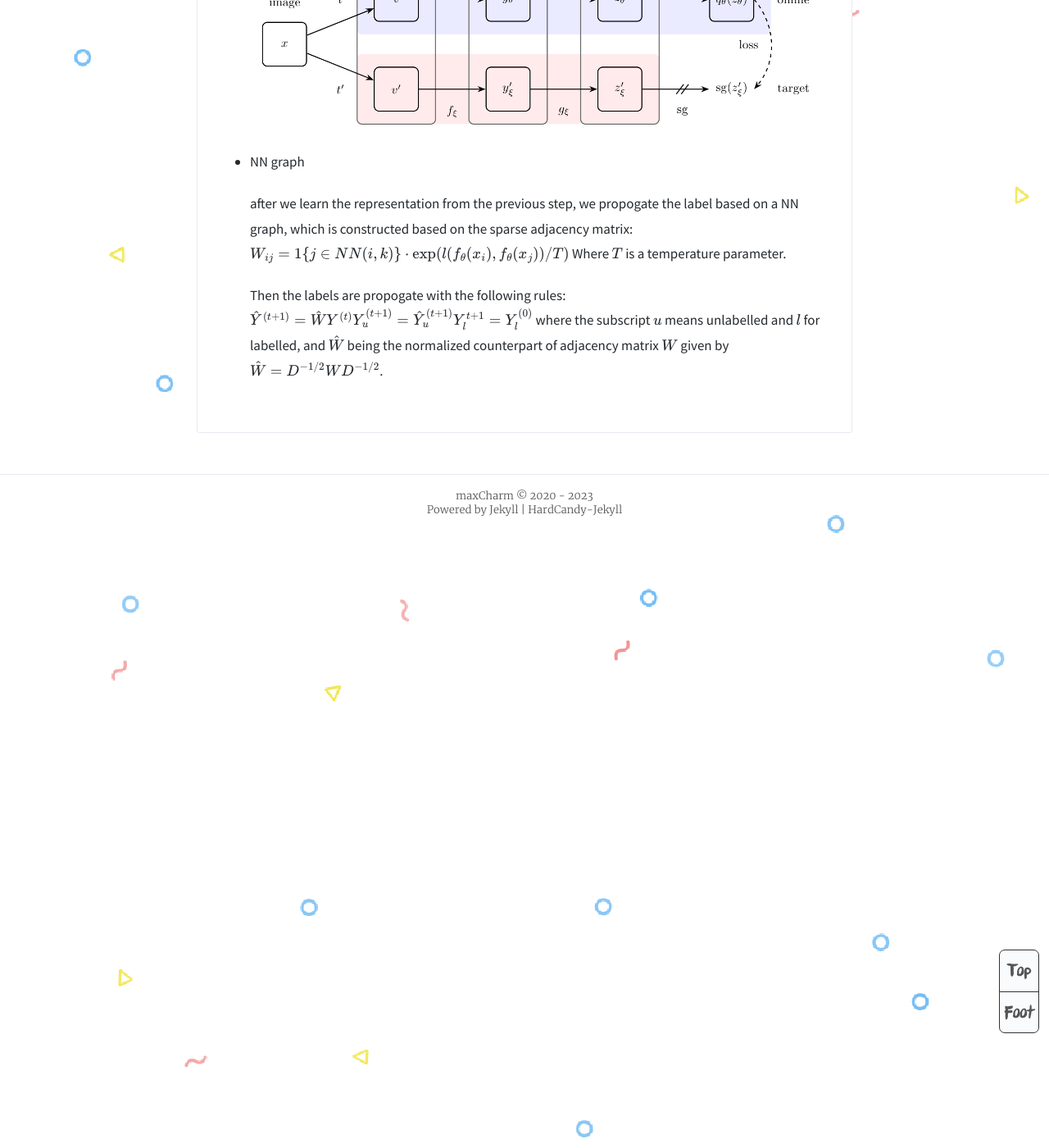
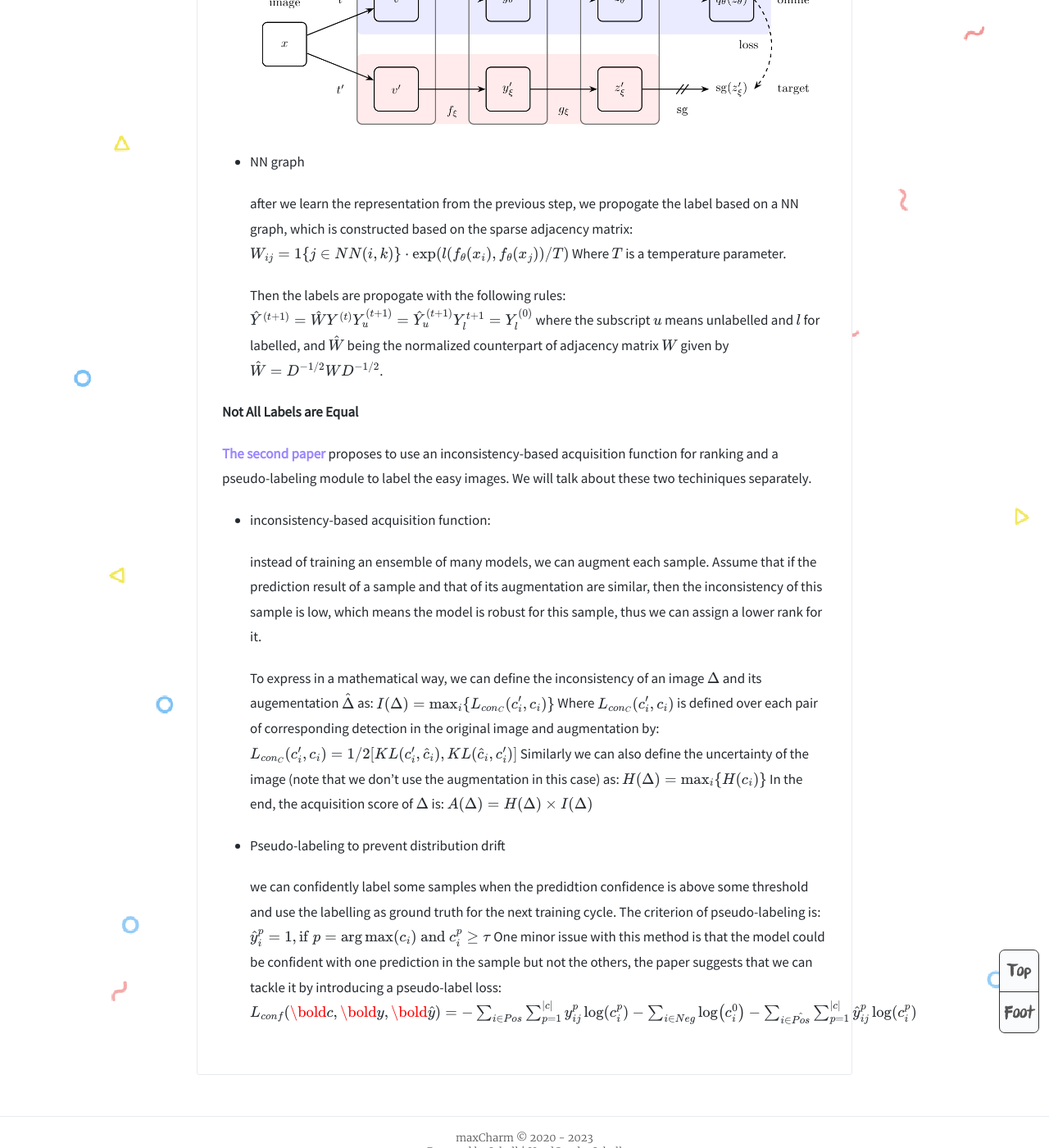
Before and after one commit to Maxcharm/Maxcharm.github.io, a Jekyll site: the page built from _posts/2023-03-10-Active-Learning.md, in a window 1280 px wide and 1400 px high, scrolled down 2020 px. Shown: the whole window at 82% size. Built offline with Jekyll 4.4.1, drawn with Linux system fonts in a browser that asks for light colours; comment, search, counter and statistics services are not loaded.

Commit message:
edit post'

```diff
--- a/_posts/2023-03-10-Active-Learning.md
+++ b/_posts/2023-03-10-Active-Learning.md
@@ -69,3 +69,42 @@ Some challenges of active learning in deep learning scenario are that 1. Multi-c
   Y_l^{t+1} = Y_l^{(0)}
   $$
   where the subscript $u$ means unlabelled and $l$ for labelled, and $\hat W$ being the normalized counterpart of adjacency matrix $W$ given by $\hat W = D^{-1/2}WD^{-1/2}$.
+
+
+
+**Not All Labels are Equal**
+
+[The second paper](http://arxiv.org/abs/2106.11921) proposes to use an inconsistency-based acquisition function for ranking and a pseudo-labeling module to label the easy images. We will talk about these two techiniques separately.
+
+- inconsistency-based acquisition function:
+
+  instead of training an ensemble of many models, we can augment each sample. Assume that if the prediction result of a sample and that of its augmentation are similar, then the inconsistency of this sample is low, which means the model is robust for this sample, thus we can assign a lower rank for it.
+
+  To express in a mathematical way, we can define the inconsistency of an image $\Delta$ and its augementation $\hat \Delta$ as:
+  $$
+  I(\Delta) = \max_i\{L_{con_C}(c_i', c_i)\}
+  $$
+   Where $L_{con_C}(c_i', c_i)$ is defined over each pair of corresponding detection in the original image and augmentation by:
+  $$
+  L_{con_C}(c_i',c_i) = 1/2[KL(c_i',\hat c_i),KL(\hat c_i,c_i')]
+  $$
+  Similarly we can also define the uncertainty of the image (note that we don't use the augmentation in this case) as:
+  $$
+  H(\Delta) = \max_i\{H(c_i)\}
+  $$
+  In the end, the acquisition score of $\Delta$ is:
+  $$
+  A(\Delta) = H(\Delta)\times I(\Delta)
+  $$
+
+
+- Pseudo-labeling to prevent distribution drift
+
+  we can confidently label some samples when the predidtion confidence is above some threshold and use the labelling as ground truth for the next training cycle. The criterion of pseudo-labeling is:
+  $$
+  \hat y_i^p = 1, \text{if }p=\arg\max(c_i)\text{ and } c^p_i \geq \tau
+  $$
+  One minor issue with this method is that the model could be confident with one prediction in the sample but not the others, the paper suggests that we can tackle it by introducing a pseudo-label loss:
+  $$
+  L_{conf}(\bold c, \bold y, \bold{\hat y}) = -\sum_{i\in Pos}\sum_{p=1}^{|c|}y_{ij}^p\log(c_i^p) - \sum_{i\in Neg}\log(c_i^0) - \sum_{i\in \hat {Pos}}\sum_{p=1}^{|c|}\hat y_{ij}^p\log(c_i^p)
+  $$
```
